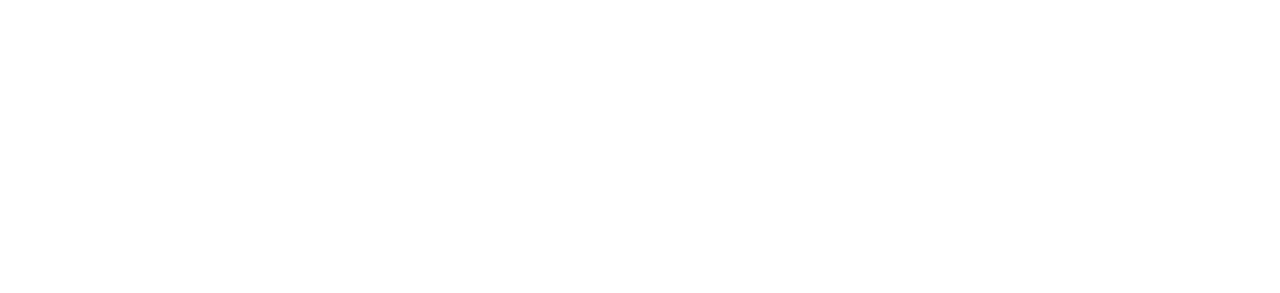
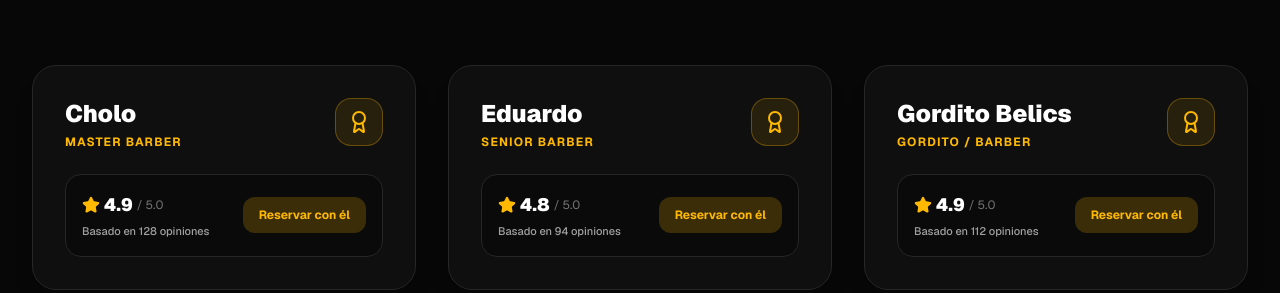
Before and after one commit to tatohector922-spec/belics-barbershop, a Next.js app: page / in a window 1280 px wide. Before the commit this address had no page. Shown: the part 1004-1297 px from the top of the page. Before the commit the page ends 800 px from the top, so only its background shows below. Built offline with nearby package versions, Linux system fonts and the light colour scheme; no server answers; the database is empty.

Commit message:
Actualizar diseño, nombres de barberos y automatizacion de WhatsApp en admin

```diff
--- a/app/admin/page.tsx
+++ b/app/admin/page.tsx
@@ -29,7 +29,8 @@
   tomorrowDate.setDate(tomorrowDate.getDate() + 1);
   const tomorrowStr = tomorrowDate.toISOString().split('T')[0];
 
-  const barbersList = ['Cholo', 'Eduardo', 'Gordito'];
+  // Nombres unificados oficiales de los barberos
+  const barbersList = ['Cholo', 'Eduardo', 'Gordito Belics'];
 
   useEffect(() => {
     if (localStorage.getItem('auth') === 'true') setIsAuthenticated(true);
@@ -96,18 +97,25 @@
       const res = await fetch('/api/citas');
       const data = await res.json();
       if (Array.isArray(data)) {
-        const formatted = data.map((item: any, index: number) => ({
+        const formatted = data.map((item: any, index: number) => {
+          let rawBarber = item.barbername || item.barberName || item.barber || item.barbero || 'Cholo';
+          if (rawBarber === 'Gustavo' || rawBarber === 'Gordito') {
+            rawBarber = 'Gordito Belics';
+          }
+
+          return {
             id: item.id || index.toString(),
             client: item.clientname || item.clientName || item.client || item.nombre || 'Cliente',
             service: item.service || item.corte || 'Corte',
-          barber: item.barbername || item.barberName || item.barber || item.barbero || 'Cholo',
+            barber: rawBarber,
             time: item.appointmenttime || item.appointmentTime || item.time || item.hora || '11:00 AM',
             phone: item.clientphone || item.clientPhone || item.phone || item.telefono || 'S/N',
             date: item.appointmentdate || item.appointmentDate || item.date || item.fecha || new Date().toISOString().split('T')[0],
             note: item.note || item.nota || 'Sin notas adicionales.',
             status: item.status || 'pendiente',
             price: Number(item.price || item.precio || 160)
-        }));
+          };
+        });
         setAppointments(formatted);
       }
     } catch (err) {
@@ -336,8 +344,17 @@
 
                   <div className="flex items-center gap-2.5 shrink-0 flex-wrap">
                     {appt.status !== 'confirmada' && (
-                      <button onClick={() => updateStatus(appt.id, 'confirmada')} className="bg-green-500/10 border border-green-500/30 text-green-400 hover:bg-green-500 hover:text-neutral-950 px-4 py-2.5 rounded-xl text-xs font-bold flex items-center gap-1.5 transition-colors">
-                        <CheckCircle2 size={16} /> Confirmar
+                      <button
+                        onClick={async () => {
+                          await updateStatus(appt.id, 'confirmada');
+                          const cleanPhone = appt.phone.replace(/\D/g, '');
+                          const whatsappNumber = cleanPhone.startsWith('52') ? cleanPhone : `521${cleanPhone}`;
+                          const message = `¡Hola ${appt.client}! Te saludamos de Belics Barbershop ✂️. Tu cita para ${appt.service} el día ${appt.date} a las ${appt.time} con ${appt.barber} ha sido *confirmada* con éxito. ¡Te esperamos!`;
+                          window.open(`https://wa.me/${whatsappNumber}?text=${encodeURIComponent(message)}`, '_blank');
+                        }}
+                        className="bg-green-500/10 border border-green-500/30 text-green-400 hover:bg-green-500 hover:text-neutral-950 px-4 py-2.5 rounded-xl text-xs font-bold flex items-center gap-1.5 transition-colors"
+                      >
+                        <CheckCircle2 size={16} /> Confirmar y Avisar WhatsApp
                       </button>
                     )}
 
--- a/app/barberia belics.tsx
+++ b/app/page.tsx
@@ -22,7 +22,7 @@
   const [reviewsList, setReviewsList] = useState([
     { name: 'Carlos Mendoza', barber: 'Cholo', rating: 5, comment: 'El mejor desvanecido de Culiacán. Cholo es un maestro con la navaja.' },
     { name: 'Alejandro Beltrán', barber: 'Eduardo', rating: 5, comment: 'Excelente ambiente y puntualidad impecable. Eduardo rifa bastante.' },
-    { name: 'Jesús Valenzuela', barber: 'Gustavo', rating: 5, comment: 'Gustavo te deja la barba perfecta con las toallas calientes. 10/10.' }
+    { name: 'Jesús Valenzuela', barber: 'Gordito Belics', rating: 5, comment: 'Gordito te deja la barba perfecta con las toallas calientes. 10/10.' }
   ]);
   const [newReviewName, setNewReviewName] = useState('');
   const [newReviewBarber, setNewReviewBarber] = useState('Cholo');
@@ -32,10 +32,11 @@
 
   const [barberUnavailable, setBarberUnavailable] = useState<{ [key: string]: boolean }>({});
 
+  // Nombre unificado de los barberos (Gordito Belics oficial)
   const barbersList = [
     { name: 'Cholo', role: 'Master Barber', phone: '6673602477', rating: 4.9, reviewsCount: 128 },
     { name: 'Eduardo', role: 'Senior Barber', phone: '6675757736', rating: 4.8, reviewsCount: 94 },
-    { name: 'Gustavo', role: 'Gordito / Barber', phone: '6674535329', rating: 4.9, reviewsCount: 112 }
+    { name: 'Gordito Belics', role: 'Gordito / Barber', phone: '6674535329', rating: 4.9, reviewsCount: 112 }
   ];
 
   const servicesList = [
@@ -107,7 +108,6 @@
       setNewReviewName(savedName);
     }
 
-    // Cargar reseñas guardadas localmente o del servidor
     const savedReviews = localStorage.getItem('belics_reviews');
     if (savedReviews) {
       try { setReviewsList(JSON.parse(savedReviews)); } catch (e) {}
@@ -320,7 +320,6 @@
             <p className="text-neutral-400 text-sm mt-3 font-light">Conoce la calificación de cada maestro y lo que opinan nuestros clientes.</p>
           </div>
 
-          {/* TARJETAS DE LOS BARBEROS Y SUS ESTRELLAS */}
           <div className="grid grid-cols-1 md:grid-cols-3 gap-8 mb-20">
             {barbersList.map((barber, i) => (
               <div key={i} className="bg-neutral-900/60 border border-neutral-800 p-8 rounded-3xl shadow-xl flex flex-col justify-between space-y-6 backdrop-blur-md">
@@ -351,14 +350,12 @@
             ))}
           </div>
 
-          {/* APARTADO PARA ESCRIBIR UNA NUEVA RESEÑA */}
           <div className="grid grid-cols-1 lg:grid-cols-3 gap-12 items-start bg-neutral-900/40 border border-neutral-800 p-8 sm:p-12 rounded-3xl backdrop-blur-xl">
-
             <div className="lg:col-span-1 space-y-4">
               <span className="text-xs font-black tracking-widest text-amber-400 uppercase block">Tu Opinión Cuenta</span>
               <h3 className="text-3xl font-black uppercase tracking-tight">Déjanos tu <span className="text-amber-400">Reseña</span></h3>
               <p className="text-neutral-400 text-sm font-light leading-relaxed">
-                ¿Te cortaste con nosotros recientemente? Comparte tu experiencia con Cholo, Eduardo o Gustavo para ayudar a más clientes.
+                ¿Te cortaste con nosotros recientemente? Comparte tu experiencia con Cholo, Eduardo o Gordito Belics.
               </p>
               {reviewSuccess && (
                 <div className="p-4 rounded-2xl bg-green-500/10 border border-green-500/30 text-green-400 text-xs font-bold flex items-center gap-2">
@@ -378,7 +375,7 @@
                   <select value={newReviewBarber} onChange={e => setNewReviewBarber(e.target.value)} className="w-full bg-neutral-950 border border-neutral-800 rounded-xl px-4 py-3 text-white text-sm cursor-pointer">
                     <option value="Cholo">Cholo</option>
                     <option value="Eduardo">Eduardo</option>
-                    <option value="Gustavo">Gustavo</option>
+                    <option value="Gordito Belics">Gordito Belics</option>
                   </select>
                 </div>
               </div>
@@ -401,10 +398,8 @@
                 <Send size={14} /> Publicar Reseña
               </button>
             </form>
-
           </div>
 
-          {/* LISTADO DE RESEÑAS RECIENTES */}
           <div className="mt-12 grid grid-cols-1 md:grid-cols-3 gap-6">
             {reviewsList.map((r, i) => (
               <div key={i} className="bg-neutral-900/40 border border-neutral-800 p-6 rounded-2xl shadow-lg flex flex-col justify-between space-y-3">
```
Lines whose indentation alone changed are shown as unchanged.
